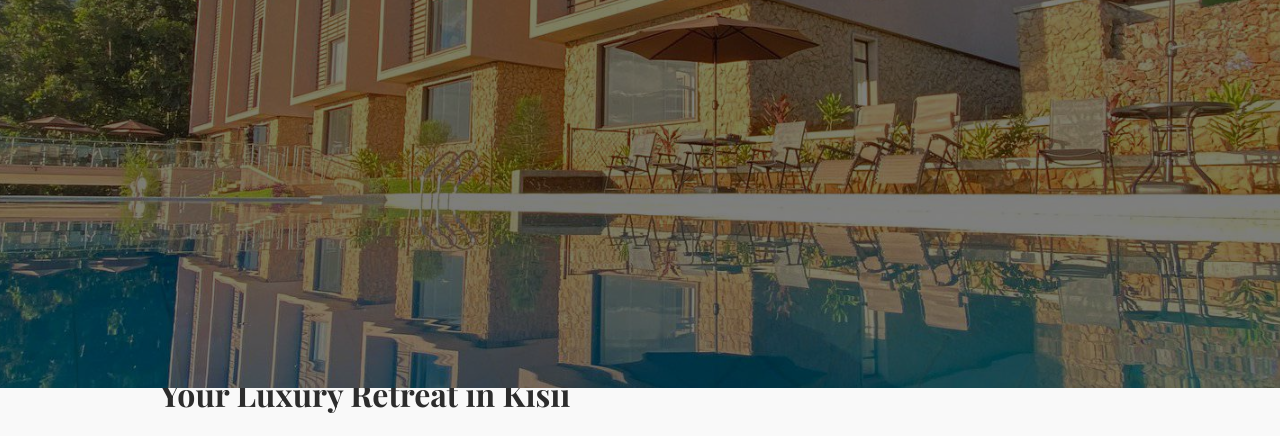
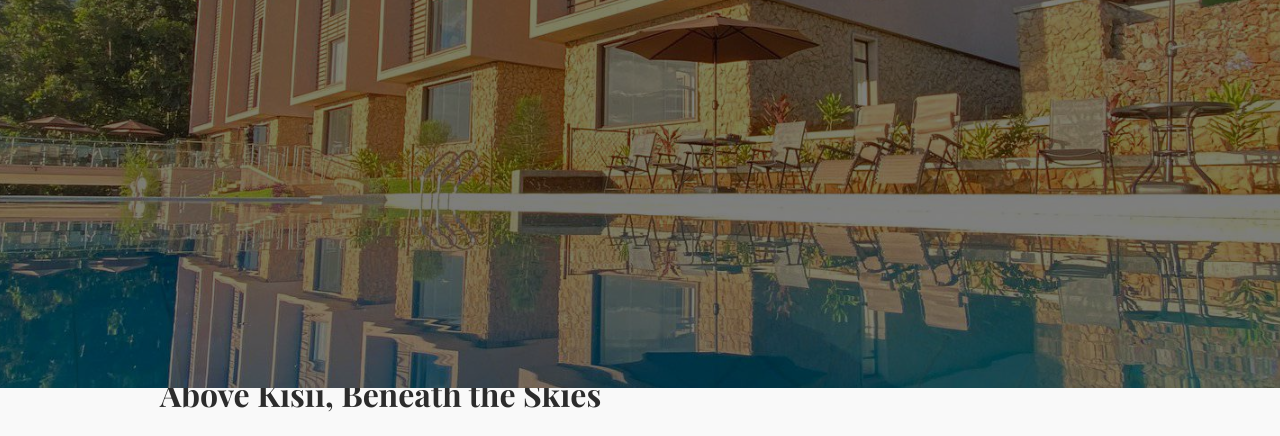
Before and after one commit to Alioski-pixel/humphreys-hill-house, a plain HTML site: page index.html in a window 1280 px wide. Shown: the part 492-928 px from the top of the page. Drawn offline with nearby package versions, Linux system fonts and the light colour scheme.

Commit message:
Update index.html

```diff
--- a/index.html
+++ b/index.html
@@ -154,7 +154,7 @@
   </header>
 
   <section class="about" id="about">
-    <h2>Your Luxury Retreat in Kisii</h2>
+    <h2>Above Kisii, Beneath the Skies</h2>
     <p><strong>Humphreys Hill House</strong> was dreamt into existence by a vision whose reverence for Gusii tradition meets refined design. Every arch, wall, and window whispers heritage while offering modern ease.</p>
     <p>Perched atop the lush Kiong'anyo hill, this boutique sanctuary welcomes you to indulge in warmth, wisdom, and quiet elegance. It’s not just a place to stay—it’s a space to belong.</p>
     <blockquote>
```
